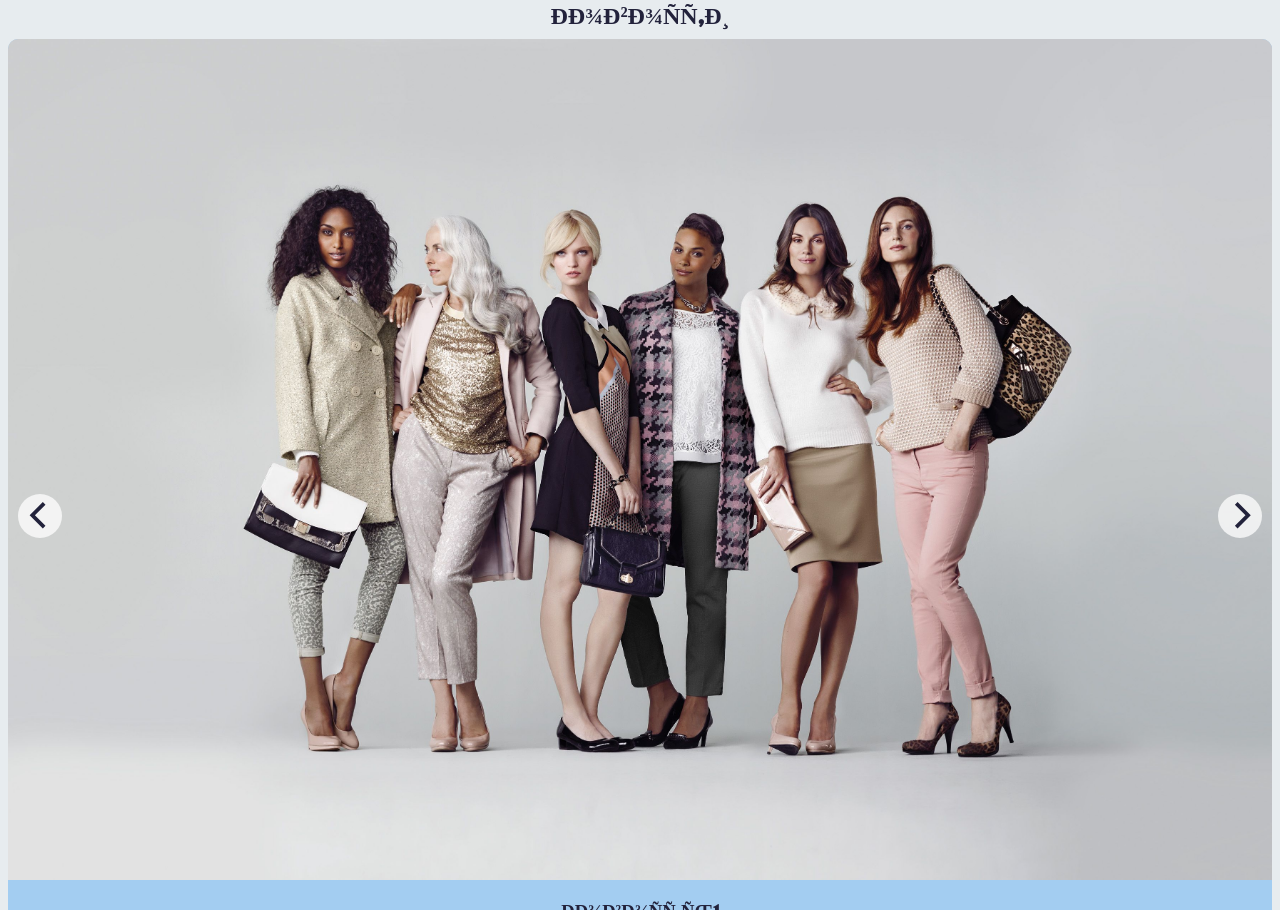
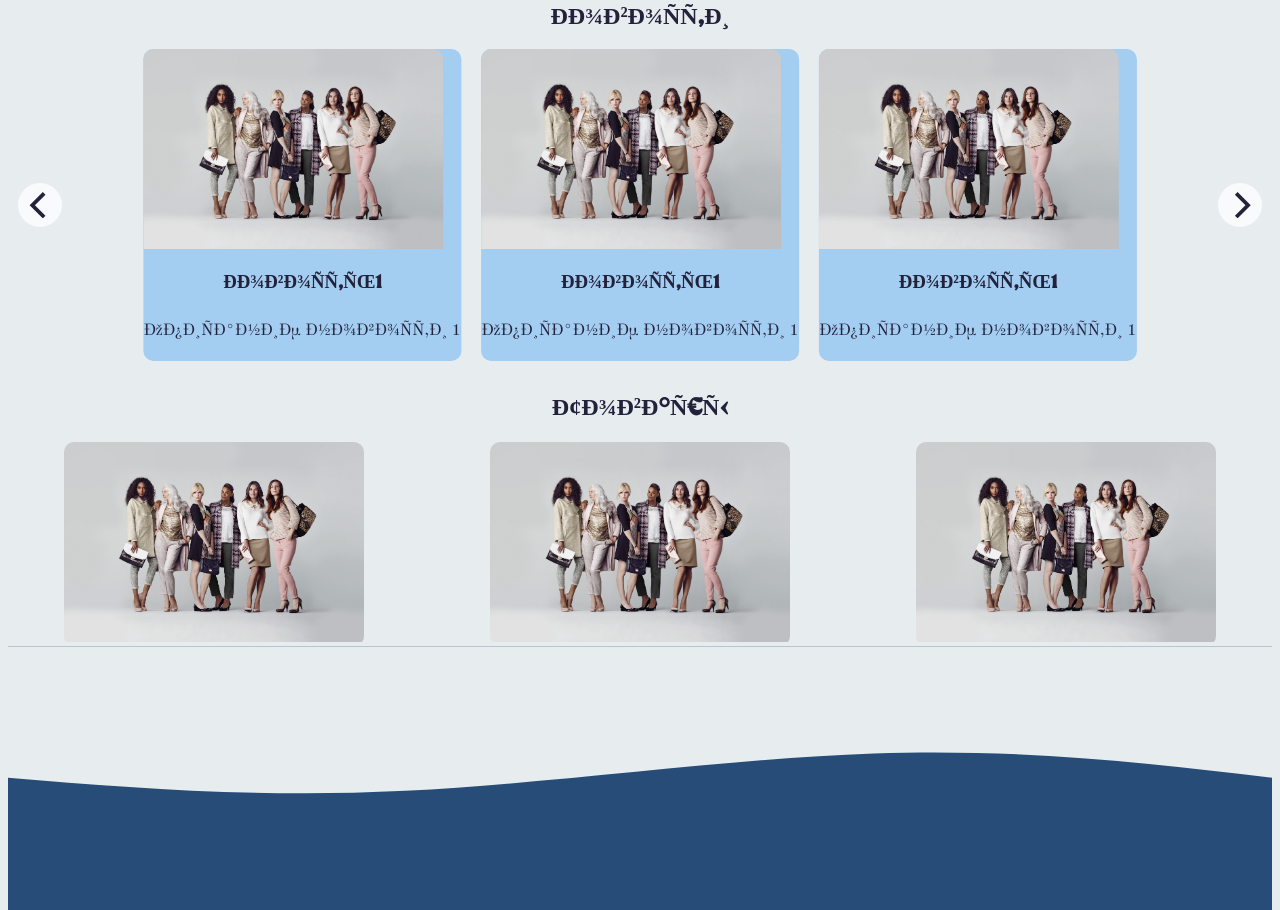
Before and after one commit to ofao/onlineShop, a PHP site: page / in a window 1280 px wide. Shown: the part 531-1441 px from the top of the page. Run offline with PHP 8.4, Linux system fonts and the light colour scheme; some web fonts are replaced.

Commit message:
Update style_ofelia.css

```diff
--- a/includes/css/style_ofelia.css
+++ b/includes/css/style_ofelia.css
@@ -192,6 +192,15 @@
   	display: block;
   	object-fit: cover;
 }
+.gallery-cell {
+  	margin: 10px;
+  	display: flex;
+  	justify-content: center;
+}
+.gallery-cell img {
+	width: 300px;
+  	height: 200px;
+}
 
 .flickity-page-dots {
   display: none;
```
